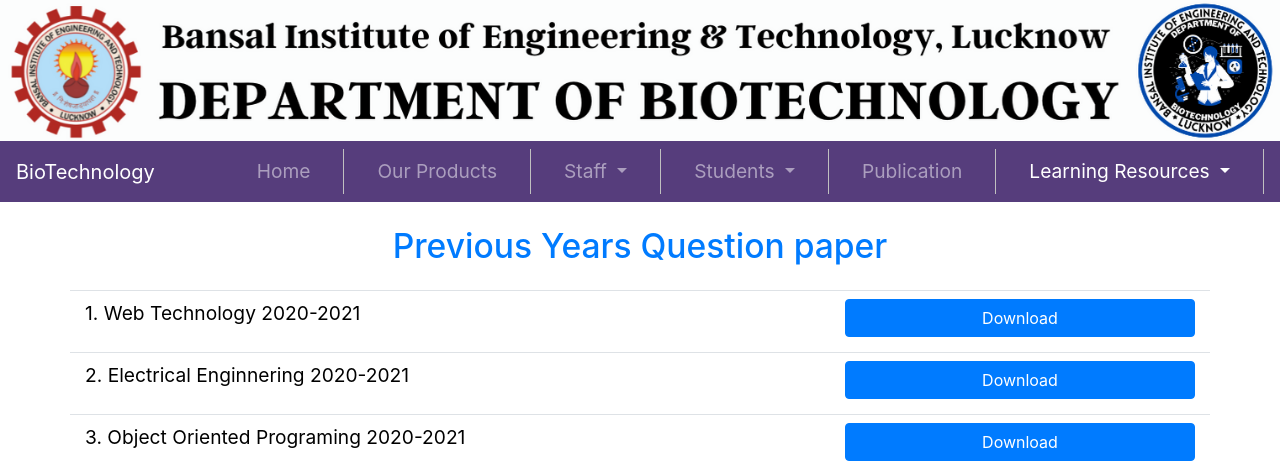
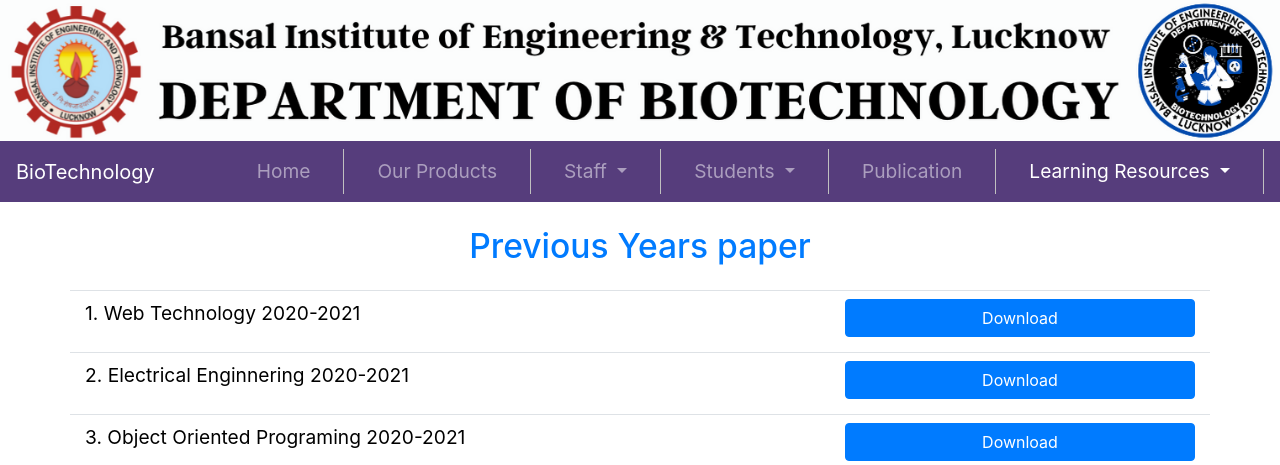
Before and after one commit to biotechbiet/biotechnology, a Django app: page /question-paper/ in a window 1280 px wide. Shown: the top 465 px of the page. Run offline with Django 3.2, Linux system fonts and the light colour scheme; data comes from the database, SQL or seed files in the repository; some libraries are stand-ins or nearby versions.

Commit message:
Update question_paper.html

```diff
--- a/learning_resources/templates/learning_resources/question_paper.html
+++ b/learning_resources/templates/learning_resources/question_paper.html
@@ -2,7 +2,7 @@
 {% load static %}
 {% block content %}
 <div class="container" style="min-height: 500px;">
-    <h2 class="text-center my-4">Previous Years Question paper</h2>
+    <h2 class="text-center my-4">Previous Years  paper</h2>
     {% for o in question_paper_objects %}
     <div class="row border-top">
       <div class="col-8 py-2">
```
